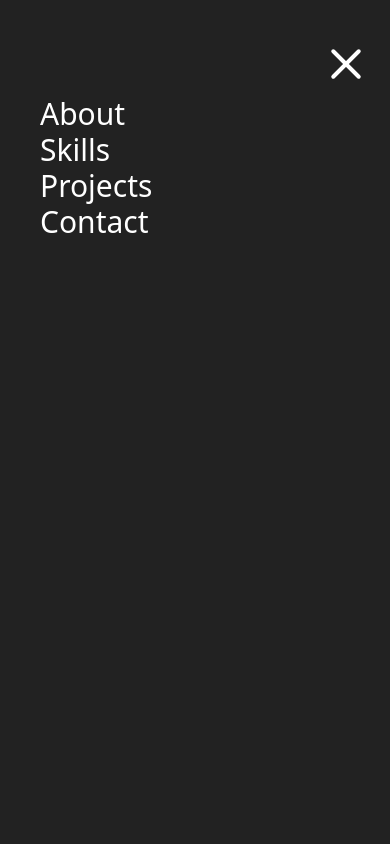
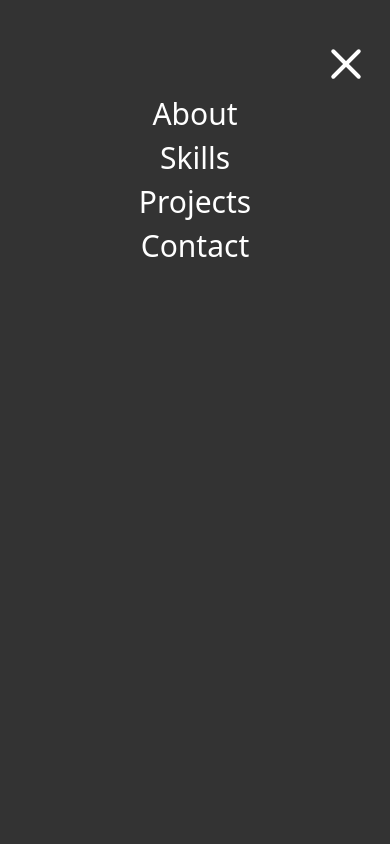
Before and after one commit to Stillwell-C/personal-site, a React (Vite) app: page / in a window 390 px wide. Both pictures are taken after a click on the button 342 px from the left and 64 px from the top of the page. Shown: the top 844 px of the page. Built offline with nearby package versions, Linux system fonts and the light colour scheme.

Commit message:
Change bg color & add flexbox

```diff
--- a/src/components/MobileNav.tsx
+++ b/src/components/MobileNav.tsx
@@ -70,7 +70,7 @@ const MobileNav = ({ navColorShift }: PropsType) => {
       <AnimatePresence>
         {open && (
           <motion.div
-            className='fixed top-0 right-0 h-screen origin-top bg-[#222] text-white w-screen sm:w-80'
+            className='fixed top-0 right-0 max-sm:left-0 h-screen origin-top bg-[#333] text-white w-screen md:w-80'
             initial='initial'
             animate='animate'
             exit='exit'
@@ -78,7 +78,7 @@ const MobileNav = ({ navColorShift }: PropsType) => {
           >
             <motion.nav>
               <motion.ul
-                className='mt-24 px-10'
+                className='mt-24 px-10 w-full flex flex-col gap-2 items-center md:items-start'
                 variants={listVariants}
                 initial='initial'
                 animate='open'
```
